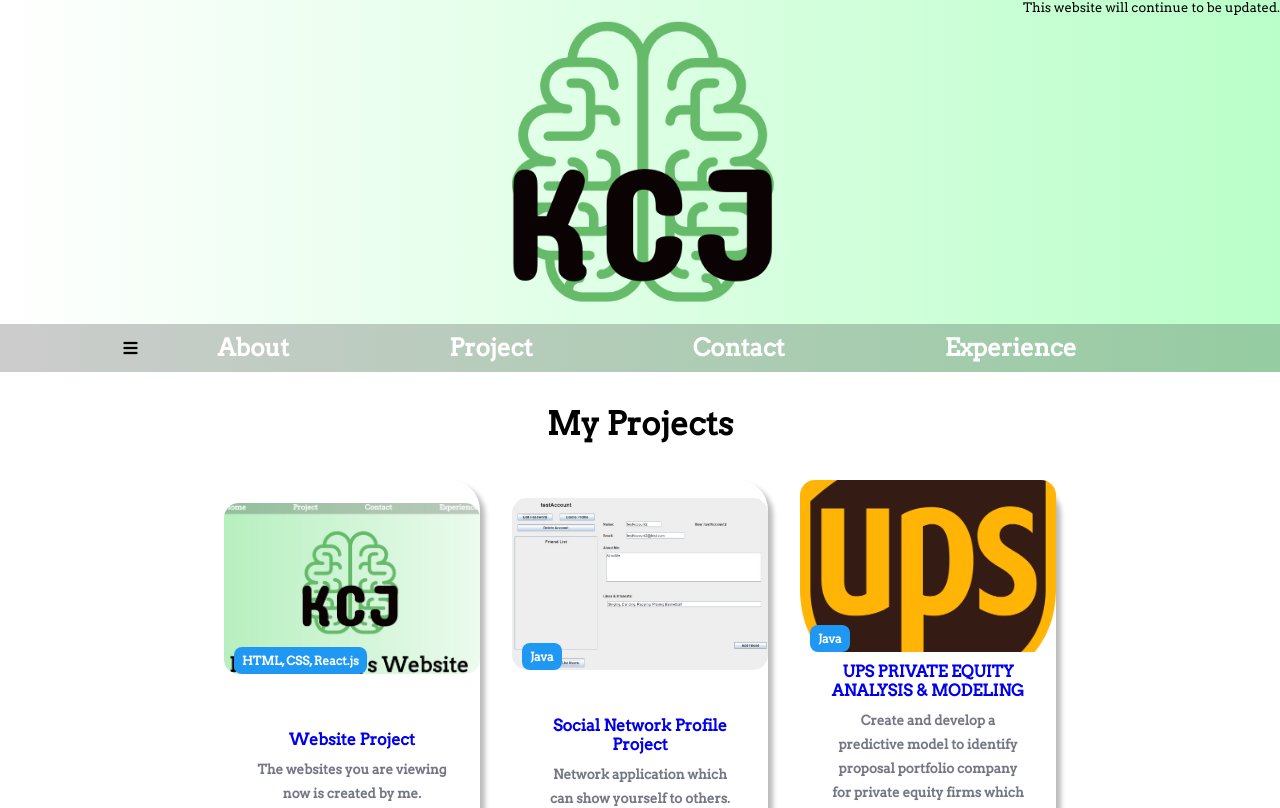
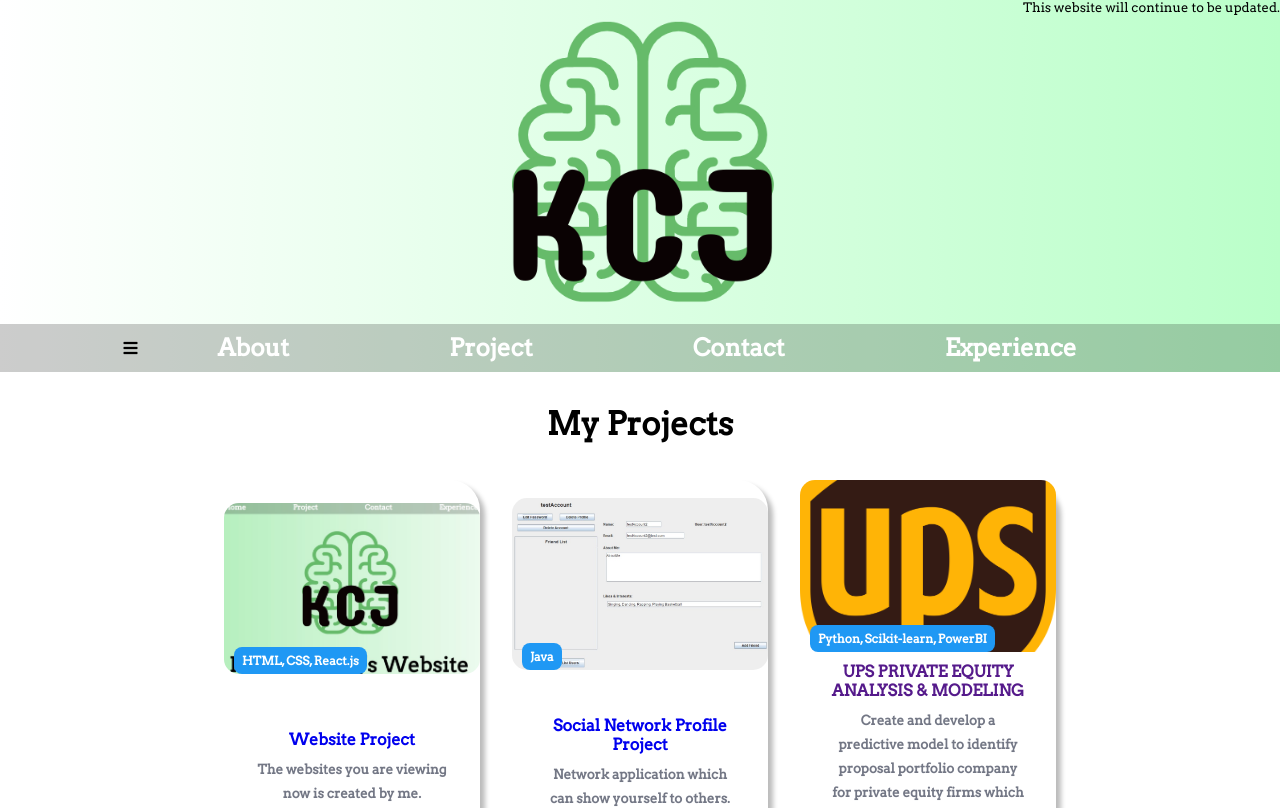
Before and after one commit to OfficerChul/myWebsite, a React (Create React App) app in the folder website/: page / in a window 1280 px wide. Shown: the top 808 px of the page. Built offline with nearby package versions, Linux system fonts and the light colour scheme.

Commit message:
Change tab favicon and title. Edit tools that I used for UPS project.

```diff
--- a/website/public/index.html
+++ b/website/public/index.html
@@ -34,7 +34,7 @@
       work correctly both with client-side routing and a non-root public URL.
       Learn how to configure a non-root public URL by running `npm run build`.
     -->
-    <title>React App</title>
+    <title>Kyochul Jang's Website</title>
   </head>
   <body>
     <noscript>You need to enable JavaScript to run this app.</noscript>
--- a/website/src/components/Cards.js
+++ b/website/src/components/Cards.js
@@ -28,8 +28,8 @@ function Cards() {
             src="images/UPS_predictive_model_project.png"
             body="Create and develop a predictive model to identify proposal portfolio company for private equity firms which partner with UPS."
             title="UPS PRIVATE EQUITY ANALYSIS & MODELING"
-            skills="Java"
-            url="https://github.com/OfficerChul/project-05"
+            skills="Python, Scikit-learn, PowerBI"
+            url=""
             className="cards__items"
           />
         </div>
```
Also changed, not shown: 1 other file (tests, documents, lock files or other folders).
